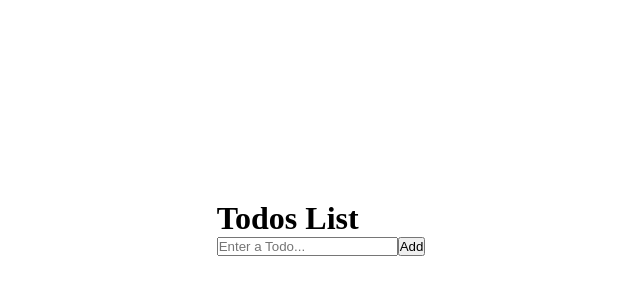
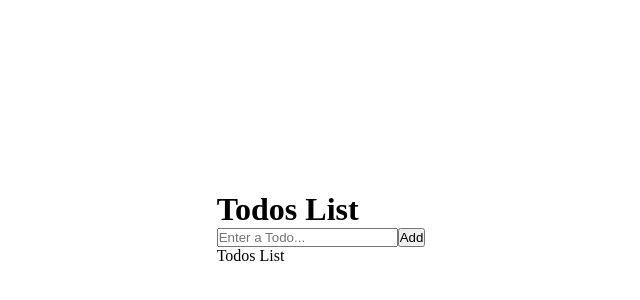
Before and after one commit to matannagar/ToDos-List-React, a React (Create React App) app: page / in a window 1280 px wide. Shown: the part 172-472 px from the top of the page, without its empty margins (319-959 px from the left). Built offline with nearby package versions, Linux system fonts and the light colour scheme.

Commit message:
added todos list component

```diff
--- a/src/App.js
+++ b/src/App.js
@@ -1,7 +1,8 @@
 import './App.css';
 import React, { useState } from "react";
 import Header from './components/Header'
-import Form from './components/Form'
+import Form from './components/Form';
+import TodosList from "./components/TodosList"
 
 const App = () => {
   const [input, setInput] = useState("")
@@ -21,6 +22,9 @@ const App = () => {
             setTodos={setTodos}
           />
         </div>
+        <div>
+          <TodosList todos={todos} setTodos={setTodos} />
+        </div>
       </div>
     </div>
   );
--- a/src/components/Form.js
+++ b/src/components/Form.js
@@ -1,4 +1,5 @@
 import React from 'react'
+import { v4 as uuidv4 } from "uuid";
 
 const Form = ({ input, setInput, todos, setTodos }) => {
 
@@ -10,6 +11,9 @@ const Form = ({ input, setInput, todos, setTodos }) => {
     //default action that belongs to the event will not occur
     const onFormSubmit = (event) => {
         event.preventDefault();
+        setTodos([...todos, { id: uuidv4(), title: input, completed: false }])
+        //resets todo in bar
+        setInput("");
     }
 
     return (
--- /dev/null
+++ b/src/components/TodosList.js
@@ -0,0 +1,9 @@
+import React from 'react'
+
+const TodosList = ({ todos, setTodos }) => {
+    return (
+        <div>Todos List</div>
+    )
+}
+
+export default TodosList
```
